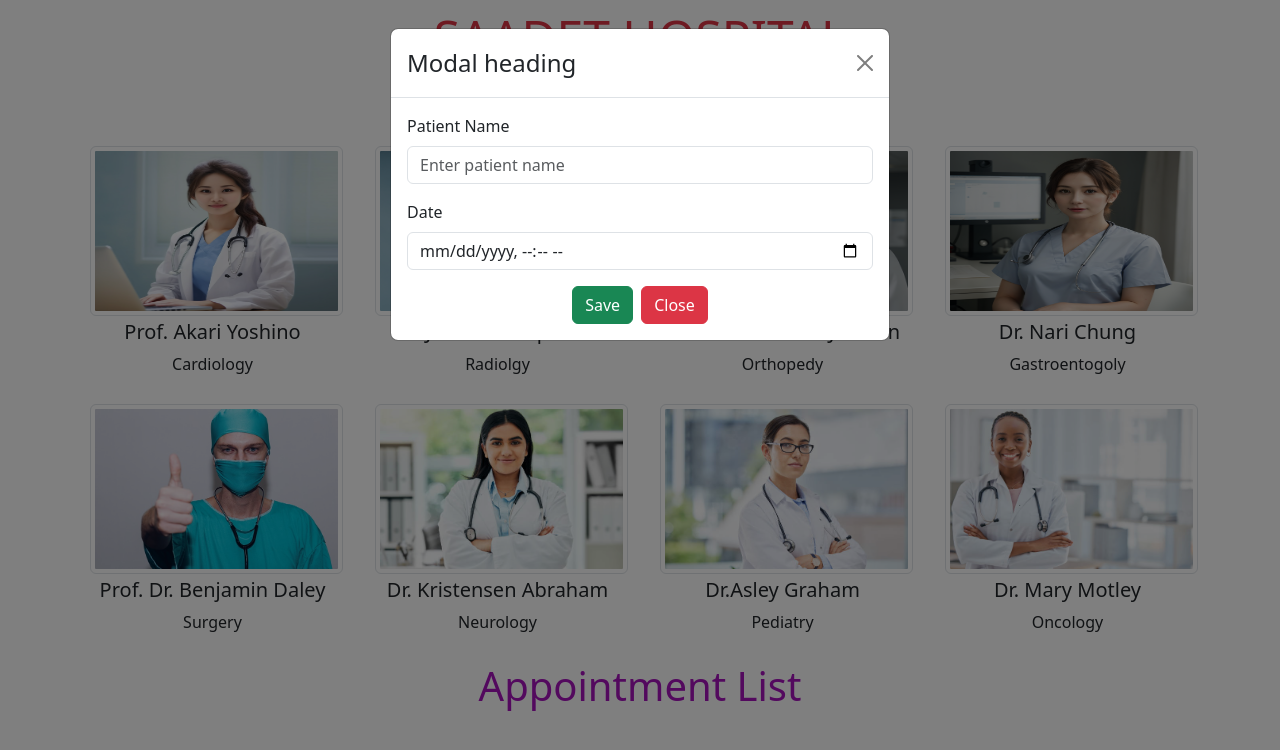
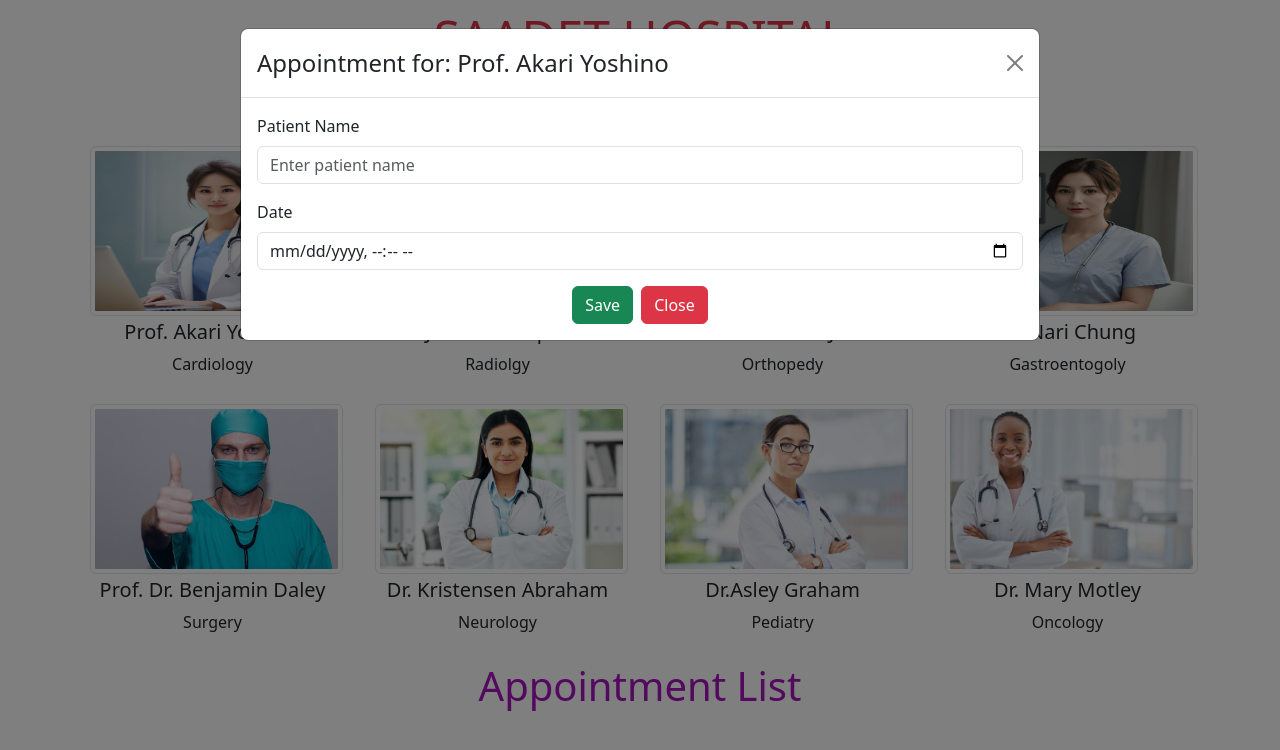
Before and after one commit to Nursaadet/React-Doctor-Appointment-App, a React (Create React App) app: page / in a window 1280 px wide. Both pictures are taken after a click on the picture 216 px from the left and 230 px from the top of the page. Shown: the top 750 px of the page. Built offline with nearby package versions, Linux system fonts and the light colour scheme.

Commit message:
Update modal with dynamic title and controlled input

```diff
--- a/src/components/AddModal.jsx
+++ b/src/components/AddModal.jsx
@@ -3,35 +3,45 @@ import Button from "react-bootstrap/Button";
 import Modal from "react-bootstrap/Modal";
 import Form from "react-bootstrap/Form";
 
-function AddModal({ showModal, handleClose }) {
-  //   const [showModal, setShow] = useState(false);
-
-  //   const handleClose = () => setShow(false);
-  //   const handleShow = () => setShow(true);
+function AddModal({ showModal, handleClose, drName }) {
+  const [patientName, setPatientName] = useState("");
+  const [date, setDate] = useState("");
 
   return (
     <>
-      <Modal show={showModal} onHide={handleClose}>
+      <Modal show={showModal} onHide={handleClose} size={"lg"}>
         <Modal.Header closeButton>
-          <Modal.Title>Modal heading</Modal.Title>
+          <Modal.Title>Appointment for: {drName} </Modal.Title>
         </Modal.Header>
         <Modal.Body>
           <Form>
             <Form.Group className="mb-3" controlId="formBasicEmail">
               <Form.Label>Patient Name</Form.Label>
-              <Form.Control type="text" placeholder="Enter patient name" />
+              <Form.Control
+                type="text"
+                placeholder="Enter patient name"
+                onChange={(e) => setPatientName(e.target.value)}
+                value={patientName}
+              />
             </Form.Group>
 
             <Form.Group className="mb-3" controlId="formBasicPassword">
               <Form.Label>Date</Form.Label>
-              <Form.Control type="datetime-local" placeholder="Date" />
+              <Form.Control
+                type="datetime-local"
+                placeholder="Date"
+                onChange={(e) => setDate(e.target.value)}
+                value={date}
+              />
             </Form.Group>
 
             <div className="text-center">
               <Button variant="success" type="submit" className="me-2">
                 Save
               </Button>
-              <Button variant="danger" onClick={handleClose}>Close</Button>
+              <Button variant="danger" onClick={handleClose}>
+                Close
+              </Button>
             </div>
           </Form>
         </Modal.Body>
--- a/src/components/Doctors.jsx
+++ b/src/components/Doctors.jsx
@@ -8,31 +8,36 @@ import { useState } from "react";
 
 const Doctors = () => {
   const [showModal, setShow] = useState(false);
+  const [drName, setDrName] = useState("");
   return (
     <Container>
       <h3 className="display-6 mb-3" style={{ color: "rgb(166, 18, 189)" }}>
         Our Doctors
       </h3>
       <Row>
-        {doctorData.map((doctor) => {
-          const { id, name, img, dep } = doctor;
-          return (
+        {doctorData.map(({ id, name, img, dep }) => (
           <Col xs={6} sm={4} lg={3} key={id}>
             <div className="m-0 p-1">
               <Image
                 className="img-thumbnail doctor-img w-100 h-100 m-1"
                 src={img}
                 alt={name}
-                  onClick={() => setShow(true)}
+                onClick={() => {
+                  setShow(true);
+                  setDrName(name);
+                }}
               />
               <h5>{name} </h5>
               <p>{dep}</p>
             </div>
           </Col>
-          );
-        })}
+        ))}
       </Row>
-      <AddModal showModal={showModal} handleClose={() => setShow(false)} />
+      <AddModal
+        showModal={showModal}
+        handleClose={() => setShow(false)}
+        drName={drName}
+      />
     </Container>
   );
 };
```
Lines whose indentation alone changed are shown as unchanged.
